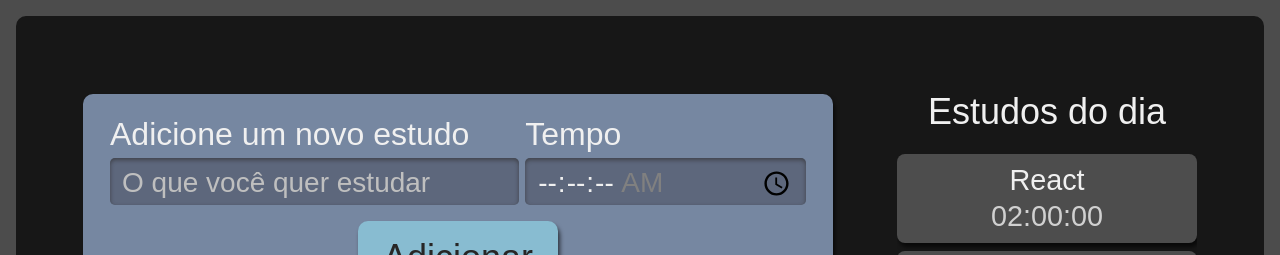
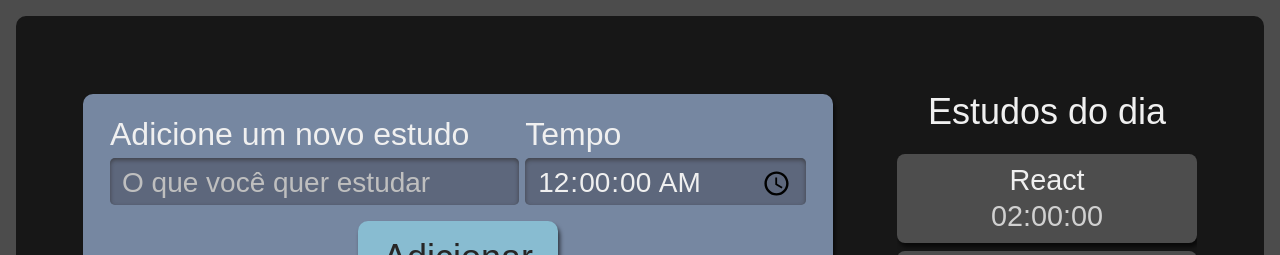
Before and after one commit to qwertSE/Intro-ao-React, a React (Create React App) app in the folder React com typescript/alura-studies/: page / in a window 1280 px wide. Shown: the top 255 px of the page. Built offline with nearby package versions, Linux system fonts and the light colour scheme.

Commit message:
refactor: adicionado o useState

```diff
--- a/React com typescript/alura-studies/src/components/Form/index.tsx
+++ b/React com typescript/alura-studies/src/components/Form/index.tsx
@@ -1,13 +1,19 @@
-import React from "react";
+import React, { useState } from "react";
 import Button from "../Button";
 import style from "./Form.module.scss";
 
-function adicionarTarefa(event: React.FormEvent) {
-  event.preventDefault();
-  console.log("Teste");
-}
+
 
 const Form = () => {
+
+  function adicionarTarefa(event: React.FormEvent) {
+    event.preventDefault();
+    console.log(`Tarefa: ${task} Duração: ${time}`);
+  }
+
+  const [task, setTask] = useState("");
+  const [time, setTime] = useState("00:00:00");
+
   return (
     <form className={style.novaTarefa} onSubmit={adicionarTarefa}>
       <div className={style.inputContainer}>
@@ -16,6 +22,8 @@ const Form = () => {
           type="text"
           name="tarefa"
           id="tarefa"
+          value={task}
+          onChange={(event) => setTask(event.target.value)}
           placeholder="O que você quer estudar"
           required
         />
@@ -27,8 +35,10 @@ const Form = () => {
           step="1"
           name="tempo"
           id="tempo"
+          value={time}
+          onChange={(event) => setTime(event.target.value)}
           min="00:00:00"
-          max="01:30:00"
+          max="23:59:99"
           required
         />
       </div>
```
